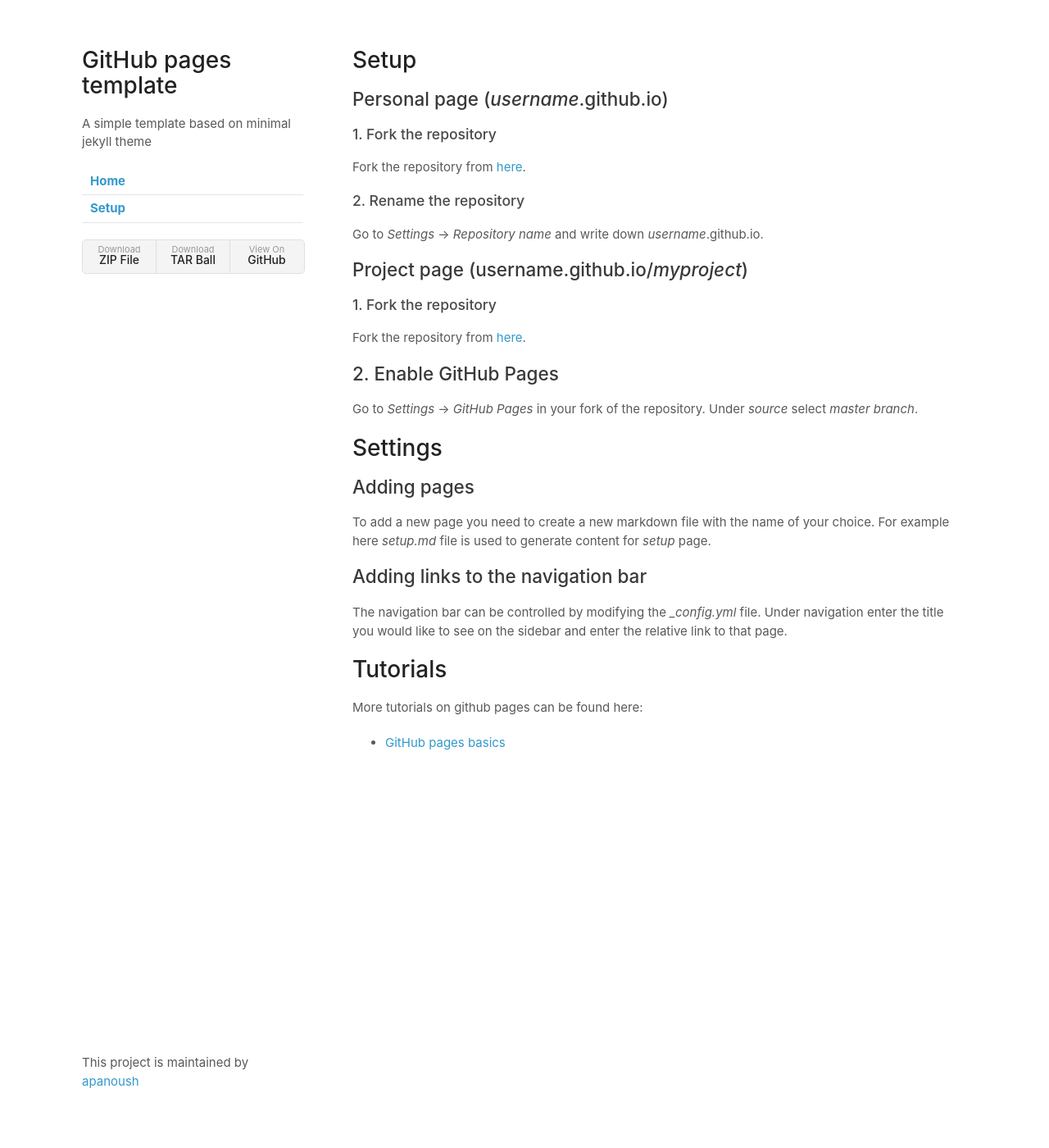
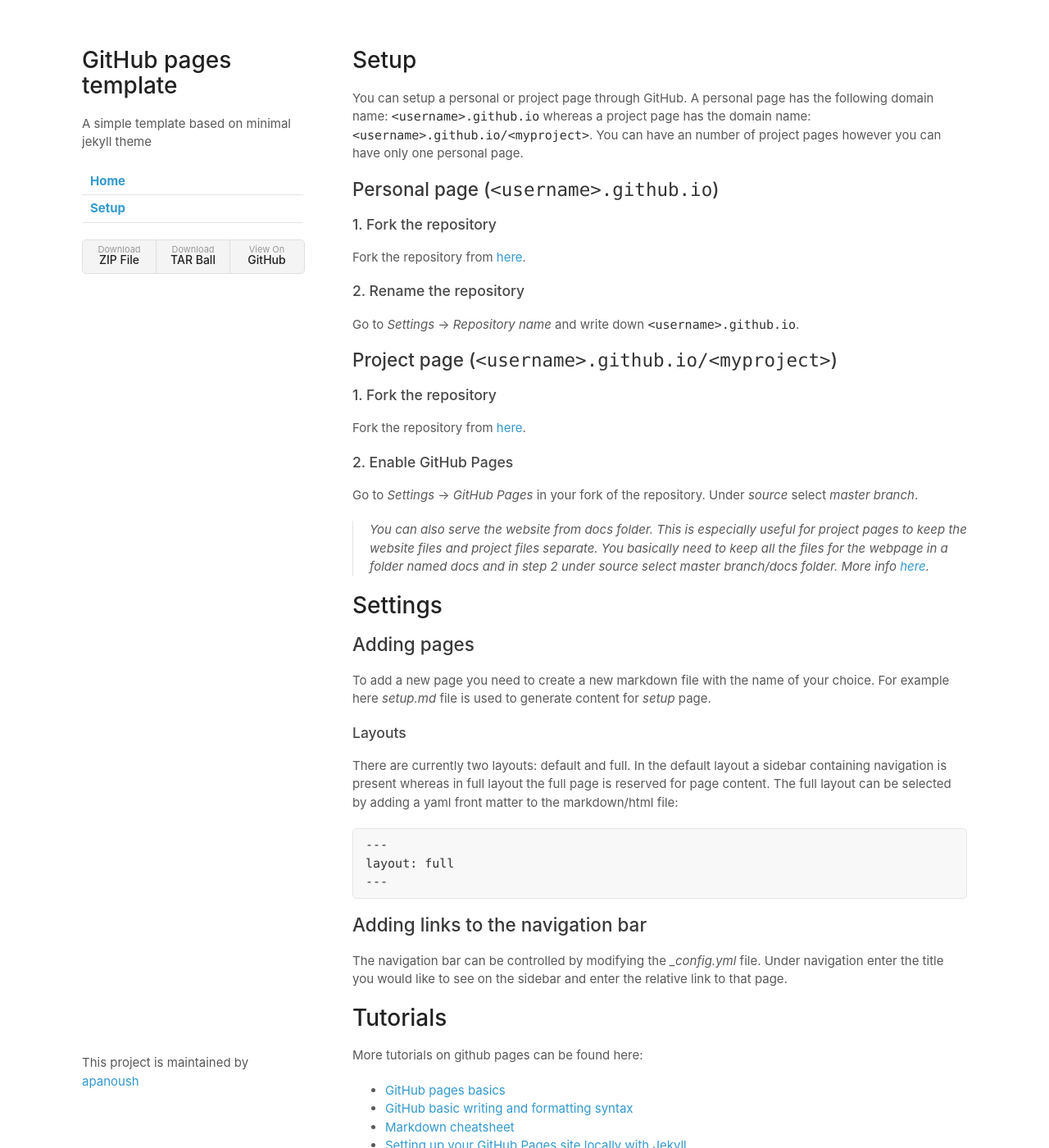
Before and after one commit to apanoush/ada-METAL-website, a Jekyll site: the page built from setup.md, in a window 1280 px wide and 1400 px high. Shown: the whole window at 82% size. Built offline with Jekyll 4.4.1, drawn with Linux system fonts in a browser that asks for light colours; our own code applies the rules of GitHub Pages for plain Markdown files; some of the changed text lies outside the part shown.

Commit message:
Update setup.

````diff
--- a/setup.md
+++ b/setup.md
@@ -1,27 +1,46 @@
 # Setup
+You can setup a personal or project page through GitHub.
+A personal page has the following domain name: `<username>.github.io` whereas a project page has the
+domain name: `<username>.github.io/<myproject>`.
+You can have an number of project pages however you can have only one personal page.
 
-## Personal page (*username*.github.io)
+## Personal page (`<username>.github.io`)
 
 ### 1. Fork the repository
 Fork the repository from [here](https://github.com/kbsezginel/gh-pages-template).
 
 ### 2. Rename the repository
-Go to *Settings* -> *Repository name* and write down *username*.github.io.
+Go to *Settings* -> *Repository name* and write down `<username>.github.io`.
 
-## Project page (username.github.io/*myproject*)
+## Project page (`<username>.github.io/<myproject>`)
 
 ### 1. Fork the repository
 Fork the repository from [here](https://github.com/kbsezginel/gh-pages-template).
 
-## 2. Enable GitHub Pages
+### 2. Enable GitHub Pages
 Go to *Settings* -> *GitHub Pages* in your fork of the repository.
 Under *source* select *master branch*.
+
+> You can also serve the website from *docs* folder. This is especially useful for project pages
+to keep the website files and project files separate. You basically need to keep all the files for the
+webpage in a folder named *docs* and in step 2 under *source* select *master branch/docs folder*.
+More info [here](https://help.github.com/articles/configuring-a-publishing-source-for-github-pages/).
 
 # Settings
 
 ## Adding pages
 To add a new page you need to create a new markdown file with the name of your choice.
 For example here *setup.md* file is used to generate content for *setup* page.
+
+### Layouts
+There are currently two layouts: default and full.
+In the default layout a sidebar containing navigation is present whereas in full layout the full page is reserved for page content.
+The full layout can be selected by adding a yaml front matter to the markdown/html file:
+```
+---
+layout: full
+---
+```
 
 ## Adding links to the navigation bar
 The navigation bar can be controlled by modifying the *_config.yml* file.
@@ -30,3 +49,7 @@
 # Tutorials
 More tutorials on github pages can be found here:
 - [GitHub pages basics](https://help.github.com/categories/github-pages-basics/)
+- [GitHub basic writing and formatting syntax](https://help.github.com/articles/basic-writing-and-formatting-syntax/)
+- [Markdown cheatsheet](https://github.com/adam-p/markdown-here/wiki/Markdown-Cheatsheet)
+- [Setting up your GitHub Pages site locally with Jekyll](https://help.github.com/articles/setting-up-your-github-pages-site-locally-with-jekyll/)
+- [Jekyll front matter](https://jekyllrb.com/docs/frontmatter/)
````
